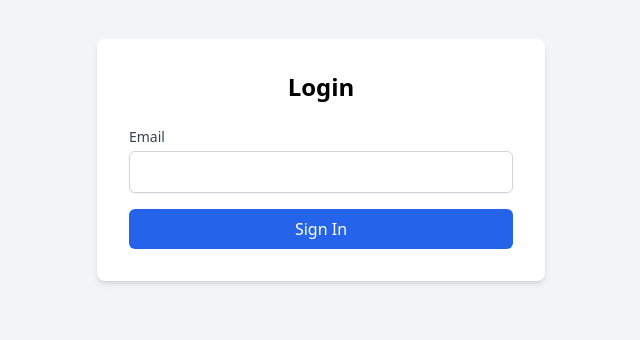
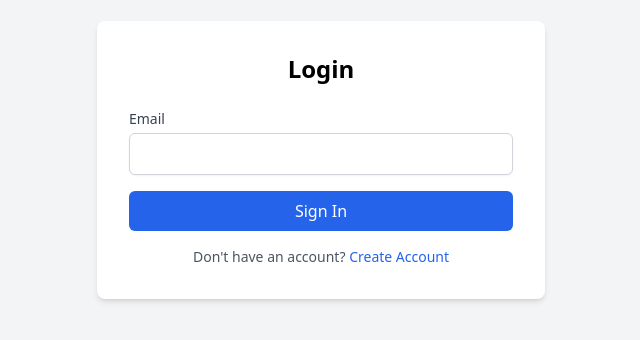
Before and after one commit to aradhana-jha/Workout_Planner, a React (Vite) app in the folder workout-planner/client/: page /login in a window 1280 px wide. Shown: the part 240-580 px from the top of the page, without its empty margins (319-959 px from the left). Built offline with nearby package versions, Linux system fonts and the light colour scheme; no server answers.

Commit message:
Fix Demo Mode: mock data structure and onboarding link

```diff
--- a/workout-planner/client/src/lib/axios.ts
+++ b/workout-planner/client/src/lib/axios.ts
@@ -71,7 +71,7 @@
             const dayId = url.split('/').pop();
             return {
                 data: {
-                    workout: {
+                    workoutDay: {
                         id: dayId,
                         title: 'Full Body Mock Workout',
                         exercises: mockExercises.map(ex => ({
--- a/workout-planner/client/src/pages/LoginPage.tsx
+++ b/workout-planner/client/src/pages/LoginPage.tsx
@@ -40,6 +40,18 @@
                     >
                         Sign In
                     </button>
+                    <div className="text-center mt-4">
+                        <p className="text-sm text-gray-600">
+                            Don't have an account?{' '}
+                            <button
+                                type="button"
+                                onClick={() => navigate('/onboarding')}
+                                className="text-blue-600 hover:underline"
+                            >
+                                Create Account
+                            </button>
+                        </p>
+                    </div>
                 </form>
             </div>
         </div>
```
